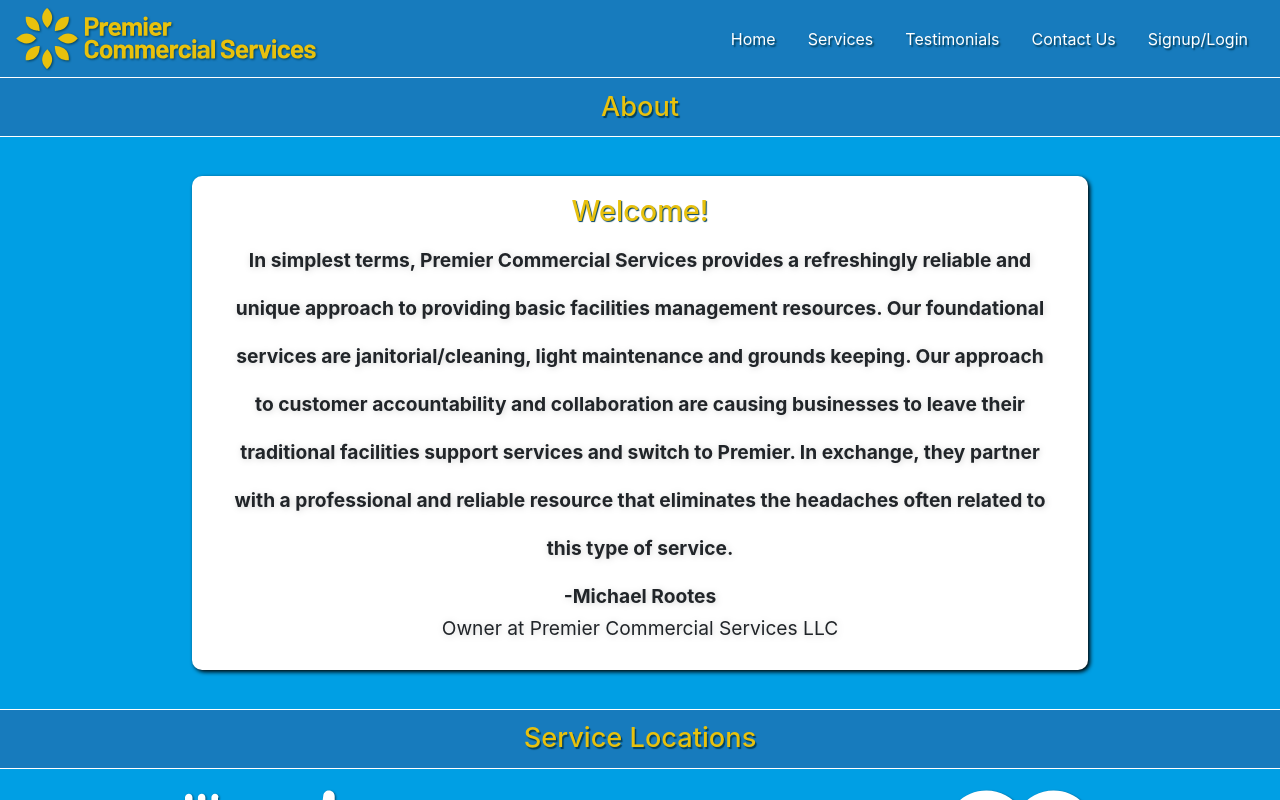
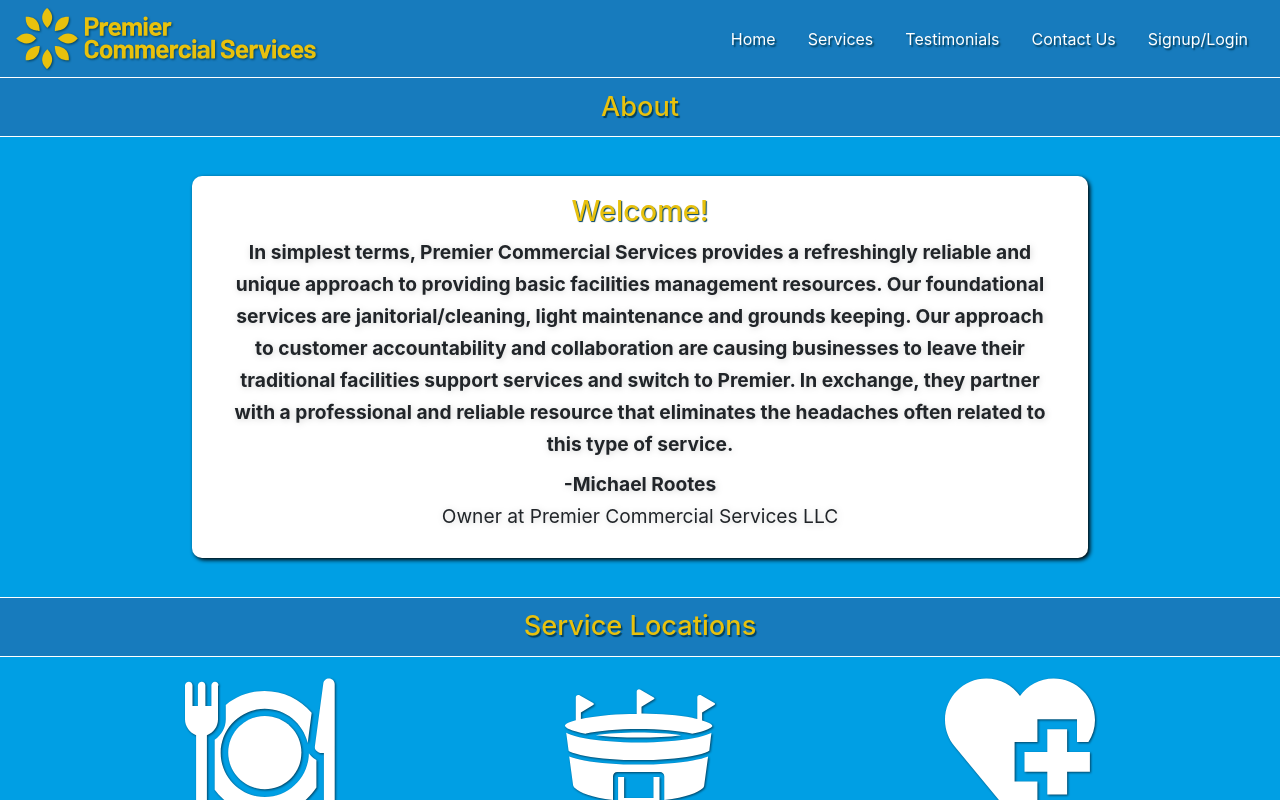
Before and after one commit to u4ik/PremierClient, a React (Create React App) app: page / in a window 1280 px wide. Shown: the top 800 px of the page. Built offline with nearby package versions, Linux system fonts and the light colour scheme; no server answers.

Commit message:
Routes to My Orders/Home

```diff
--- /dev/null
+++ b/src/Components/Home/Home.css
@@ -0,0 +1,13 @@
+@media(min-width:375px) {
+    .welcomeText {
+        font-size: 1rem !important;
+        line-height: 1rem !important
+    }
+}
+
+@media(min-width:1000px) {
+    .welcomeText {
+        font-size: 1.2rem !important;
+        line-height: 2rem !important
+    }
+}
--- a/src/Components/Home/Home.tsx
+++ b/src/Components/Home/Home.tsx
@@ -3,6 +3,8 @@
 
 import ServicesHome from '../Services/ServicesHome' ;
 import TestimonialsHome from '../Testimonials/TestimonialsHome' ;
+
+import './Home.css'
 
 import LogoLayer from '../../assets/logoLayer.png'
 
@@ -14,17 +16,20 @@
                 <div style={{ display: 'flex', flexDirection:'row', justifyContent:'center', paddingBottom:'3%',paddingTop:'3%'}} >
                     <div style={{display:'flex',flexDirection: 'column',width:'70%',}}>
 
-                        <div style={{backgroundColor:'white', filter:'drop-shadow(2px 2px 2px black', borderRadius:'10px', padding:'2%', textAlign:'center'}}>
+                        <div className="welcomeText" style={{backgroundColor:'white', filter:'drop-shadow(2px 2px 2px black', borderRadius:'10px', padding:'2%', textAlign:'center'}}>
 
                             <Container>
 
-                                <Col>
-                            <h4 style={{fontSize:'1.8rem', textShadow:'1px 1px 1px #024160', color:'#E8C10D', userSelect:'none' }}>Welcome!</h4>
-                            <p style={{ fontSize: '1.2rem', lineHeight:'3rem',filter:'drop-shadow(1px 1px 3px lightgrey'}}><b>In simplest terms, Premier Commercial Services provides a refreshingly reliable and unique approach to providing basic facilities management resources. Our foundational services are janitorial/cleaning, light maintenance and grounds keeping.
-
+                                <Col className="welcomeText">
+                            <h4 style={{fontSize:'1.8rem', textShadow:'1px 1px 1px #024160', color:'#E8C10D', userSelect:'none' }}>
+                                Welcome!</h4>
+                            <p className='welcomeText' style={{ fontSize: '1.2rem', lineHeight:'3rem',filter:'drop-shadow(1px 1px 3px lightgrey'}}><b>
+                                In simplest terms, Premier Commercial Services provides a refreshingly reliable and unique approach to providing basic facilities management resources. Our foundational services are janitorial/cleaning, light maintenance and grounds keeping.
                         Our approach to customer accountability and collaboration are causing businesses to leave their traditional facilities support services and switch to Premier. In exchange, they partner with a professional and reliable resource that eliminates the headaches often related to this type of service. </b> </p>
-                    <p style={{ marginLeft:'10%',marginRight:'10%',fontSize: '1.2rem', lineHeight:'1rem',filter:'drop-shadow(1px 1px 3px lightgrey'}}><b>-Michael Rootes</b></p>
-                    <p style={{ marginLeft:'10%',marginRight:'10%',fontSize: '1.2rem', lineHeight:'1rem',filter:'drop-shadow(1px 1px 3px lightgrey'}}>Owner at Premier Commercial Services LLC</p>
+                    <p style={{ marginLeft:'10%',marginRight:'10%',fontSize: '1.2rem', lineHeight:'1rem',filter:'drop-shadow(1px 1px 3px lightgrey'}}><b>
+                        -Michael Rootes</b></p>
+                    <p style={{ marginLeft:'10%',marginRight:'10%',fontSize: '1.2rem', lineHeight:'1rem',filter:'drop-shadow(1px 1px 3px lightgrey'}}>
+                        Owner at Premier Commercial Services LLC</p>
                     </Col>
                     </Container>
 
--- a/src/Components/Nav/Sitebar.tsx
+++ b/src/Components/Nav/Sitebar.tsx
@@ -1,4 +1,7 @@
 import React, { useState, useEffect } from 'react';
+import {Link} from 'react-router-dom'
+
+
 import AuthForm from '../Auth/Auth';
 
 
@@ -151,27 +154,38 @@
                                 <AuthForm updateTheToken={updateTheToken} signedIn = {signedIn}  setSignedIn = {setSignedIn}  updateToken={props.updateToken} setUpdateToken={props.setUpdateToken}  showAuth={showAuth} setShowAuth={setShowAuth} signup={signup} setSignup={setSignup}/>
 
                                 <NavItem >
-                                    <NavLink href="/" className="nav-links">Home</NavLink>
+                                    <Link  className="nav-links" to ="/">
+                                    <NavLink  className="nav-links" href="">Home</NavLink>
+                                    </Link>
                                 </NavItem>
 
                                 <NavItem>
-                                    <NavLink href="/" className="nav-links">Services</NavLink>
+                                <Link  className="nav-links" to ="/services">
+                                    <NavLink  className="nav-links" href="">Services</NavLink>
+                                    </Link>
                                 </NavItem>
 
                                 <NavItem>
-                                    <NavLink href="/" className="nav-links">Testimonials</NavLink>
+                                <Link  className="nav-links" to ="/testimonials">
+                                    <NavLink  className="nav-links" href="">Testimonials</NavLink>
+                                </Link>
                                 </NavItem>
 
                                 <NavItem>
+                                <Link  className="nav-links" to ="/contact">
                                     <NavLink href="/" className="nav-links" onClick={(e:any) => {
                                         showThatContact(e);
                                     }}
                                     >Contact Us</NavLink>
+                                    </Link>
                                 </NavItem>
 
                                 {signedIn === true ?
+
                                 <NavItem>
-                                    <NavLink href="/orders" className="nav-links">My Orders</NavLink>
+                                    <Link  className="nav-links" to ="/orders">
+                                    <NavLink  className="nav-links" href="">My Orders</NavLink>
+                                </Link>
                                 </NavItem>
                                 : null}
                                 {signedIn === true ?
```
